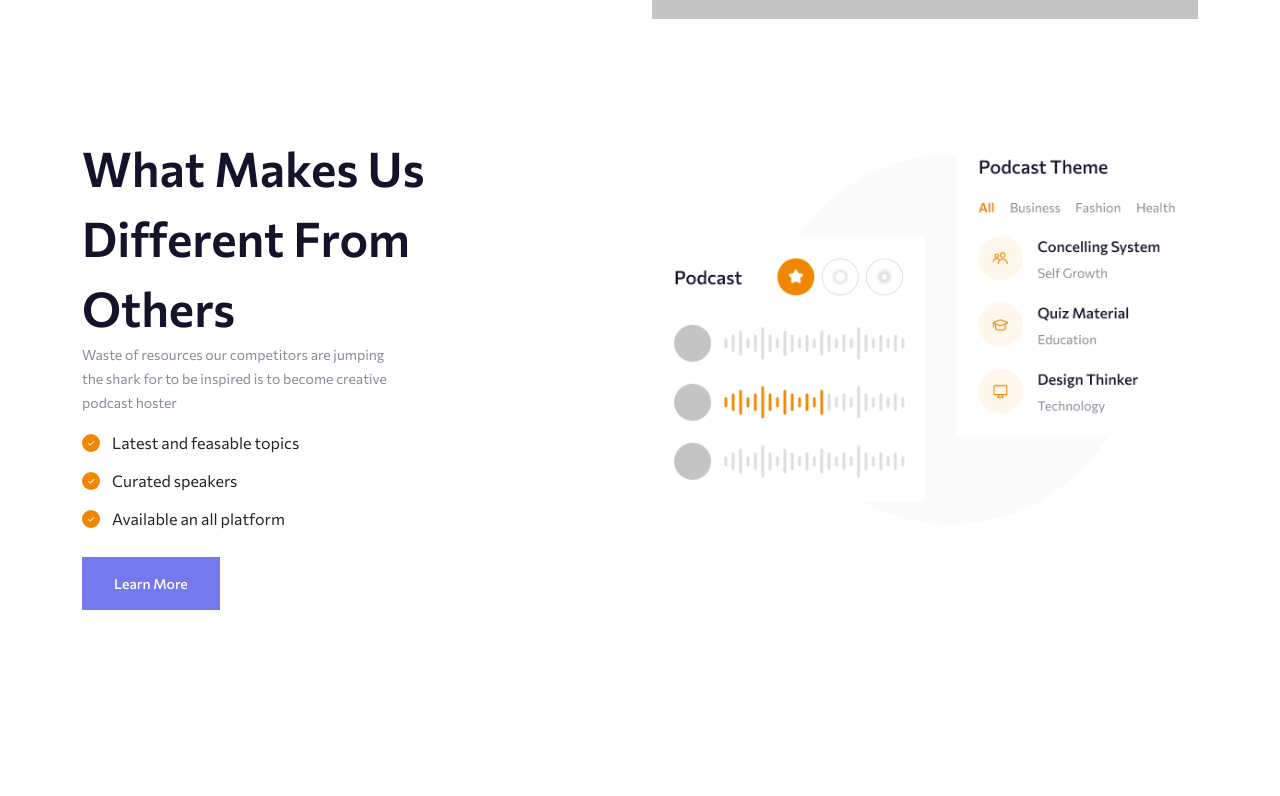
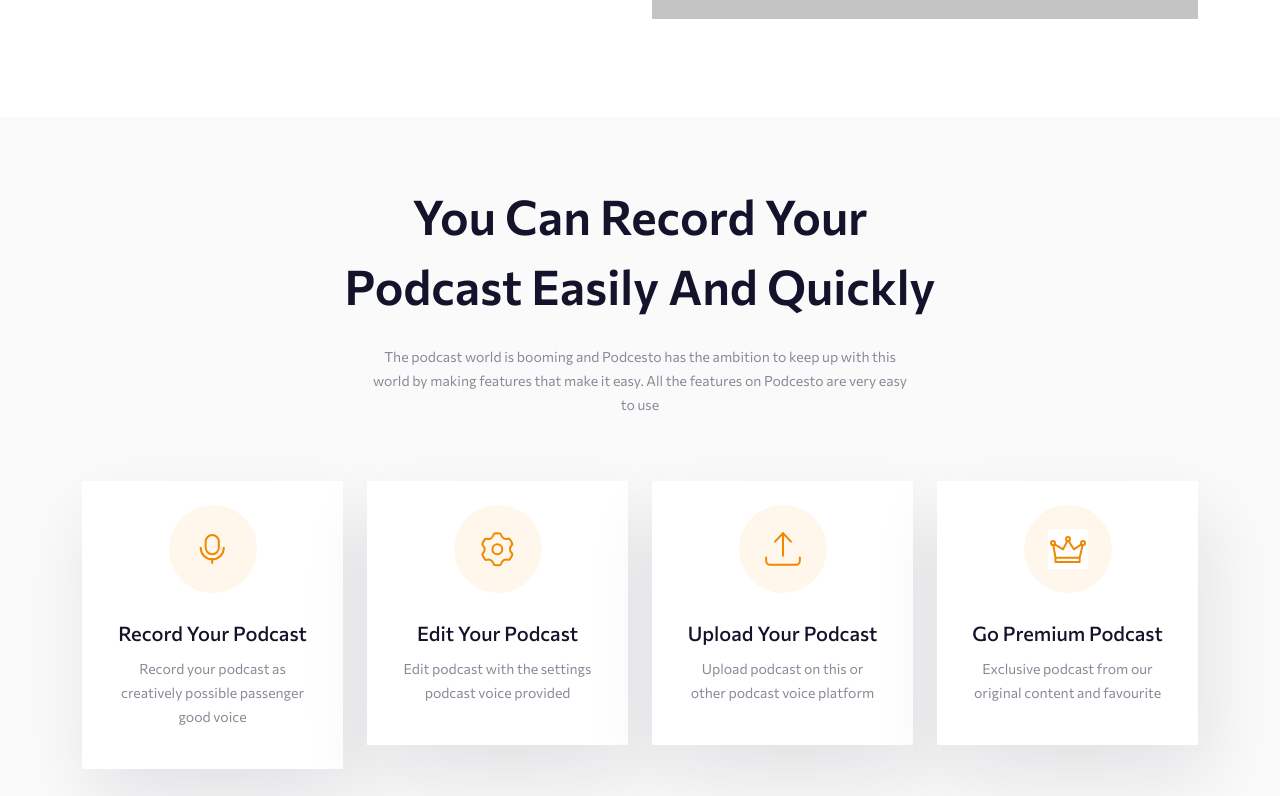
Before and after one commit to dearnasaruddin/podcesto, a plain HTML site: page index.html in a window 1280 px wide. Shown: the part 704-1500 px from the top of the page. Before the commit the page ends 1362 px from the top, so only its background shows below. Drawn offline with Linux system fonts and the light colour scheme.

Commit message:
Features

```diff
--- a/css/style.css
+++ b/css/style.css
@@ -76,6 +76,7 @@ padding: 0 14px;
 /* ======================== Banner CSS Start ======================== */
 #banner{
     padding-top: 50px;
+    padding-bottom: 50px;
 }
 .banner_left h1{
     font-weight:600 ;
@@ -154,6 +155,61 @@ padding: 0 14px;
 }
 /* ======================== Banner CSS End ======================== */
 
+
+/* ======================== Features CSS Start ======================== */
+#features{
+    background: #FAFAFA;
+    /* padding: 64px 120px; */
+    padding-top: 64px;
+    padding-bottom: 64px;
+    margin-top: 48px;
+}
+.podcast-header h4{
+    font-family: "Commissioner", sans-serif;
+    font-size: 48px;
+    line-height: 70px;
+    color: #13132C;
+    font-weight: 600;
+    text-transform: capitalize;
+}
+.podcast-header p{
+    font-family: "Commissioner", sans-serif;
+    font-size: 14px;
+    line-height: 24px;
+    color: #898998;
+    font-weight: 400;
+    padding: 0 50px;
+    margin-top: 24px;
+}
+.podcast-section{
+    margin-top: 48px;
+}
+.podcast-item{
+    padding: 24px 35px;
+    box-shadow: 10px 32px 72px rgba(15, 13, 35, 0.1);
+    text-align: center;
+    background: #fff;
+}
+.podcast-item-body{
+    margin-top: 32px;
+}
+.podcast-item-body h5{
+    color: #13132C;
+    font-family: "Commissioner", sans-serif;
+    font-size: 20px;
+    font-weight: 500;
+}
+.podcast-item-body p{
+    color: #898998;
+    font-family: "Commissioner", sans-serif;
+    font-size: 14px;
+    line-height: 24px;
+    font-weight: 400;
+    margin-top: 16px;
+}
+/* ======================== Features CSS End ======================== */
+
+
 /* ================================= makes us start ======================  */
 #make_us{
     padding-top: 114px;
--- a/index.html
+++ b/index.html
@@ -112,7 +112,66 @@
 
     <!-- ======================== Features Html Start ======================== -->
      <section id="features">
-
+      <div class="container">
+        <div class="row">
+          <div class="col-lg-7 mx-auto">
+            <div class="podcast-header text-center">
+              <h4>You can record your podcast easily and quickly</h4>
+              <p>The podcast world is booming and Podcesto has the ambition to keep up with this world by making
+                features that make it easy. All the features on Podcesto are very easy to use</p>
+            </div>
+          </div>
+        </div>
+        <div class="podcast-section">
+          <div class="row">
+            <div class="col-lg-3">
+              <div class="podcast-item">
+                <div class="podcast-item-img">
+                  <img src="assets/p1.svg" alt="p1">
+                </div>
+                <div class="podcast-item-body">
+                  <h5>Record Your Podcast</h5>
+                  <p>Record your podcast as creatively
+                    possible passenger good voice</p>
+                </div>
+              </div>
+            </div>
+            <div class="col-lg-3">
+              <div class="podcast-item">
+                <div class="podcast-item-img">
+                  <img src="assets/p2.svg" alt="p2">
+                </div>
+                <div class="podcast-item-body">
+                  <h5>Edit Your Podcast</h5>
+                  <p>Edit podcast with the settings podcast voice provided</p>
+                </div>
+              </div>
+            </div>
+            <div class="col-lg-3">
+              <div class="podcast-item">
+                <div class="podcast-item-img">
+                  <img src="assets/p3.svg" alt="p3">
+                </div>
+                <div class="podcast-item-body">
+                  <h5>Upload Your Podcast</h5>
+                  <p>Upload podcast on this or other podcast voice platform</p>
+                </div>
+              </div>
+            </div>
+            <div class="col-lg-3">
+              <div class="podcast-item">
+                <div class="podcast-item-img">
+                  <img src="assets/p4.svg" alt="p4">
+                </div>
+                <div class="podcast-item-body">
+                  <h5>Go Premium Podcast</h5>
+                  <p>Exclusive podcast from our original content and favourite</p>
+                </div>
+              </div>
+            </div>
+          </div>
+        </div>
+      </div>
      </section>
     <!-- ======================== Features Html End ======================== -->
 
```
Also changed, not shown: assets/p1.svg (added), assets/p2.svg (added), assets/p3.svg (added), assets/p4.svg (added).
